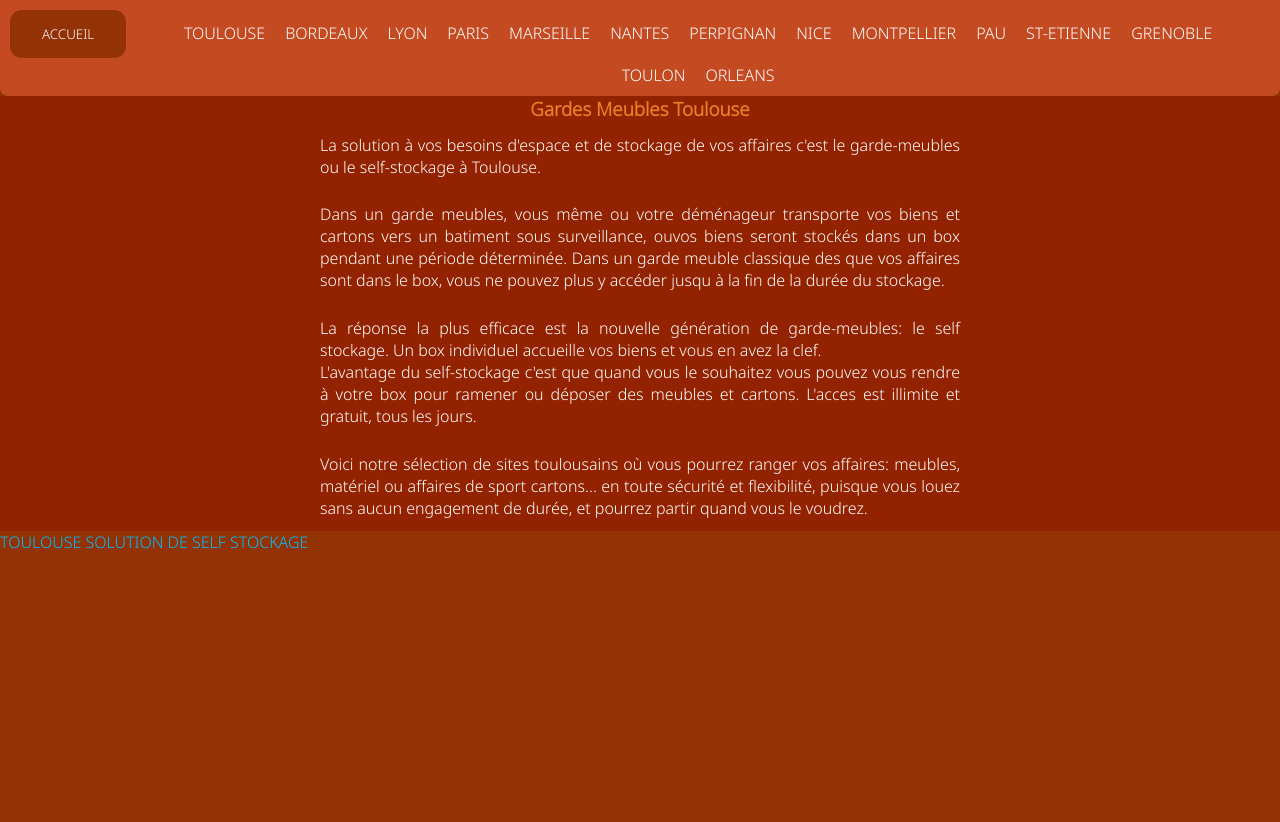
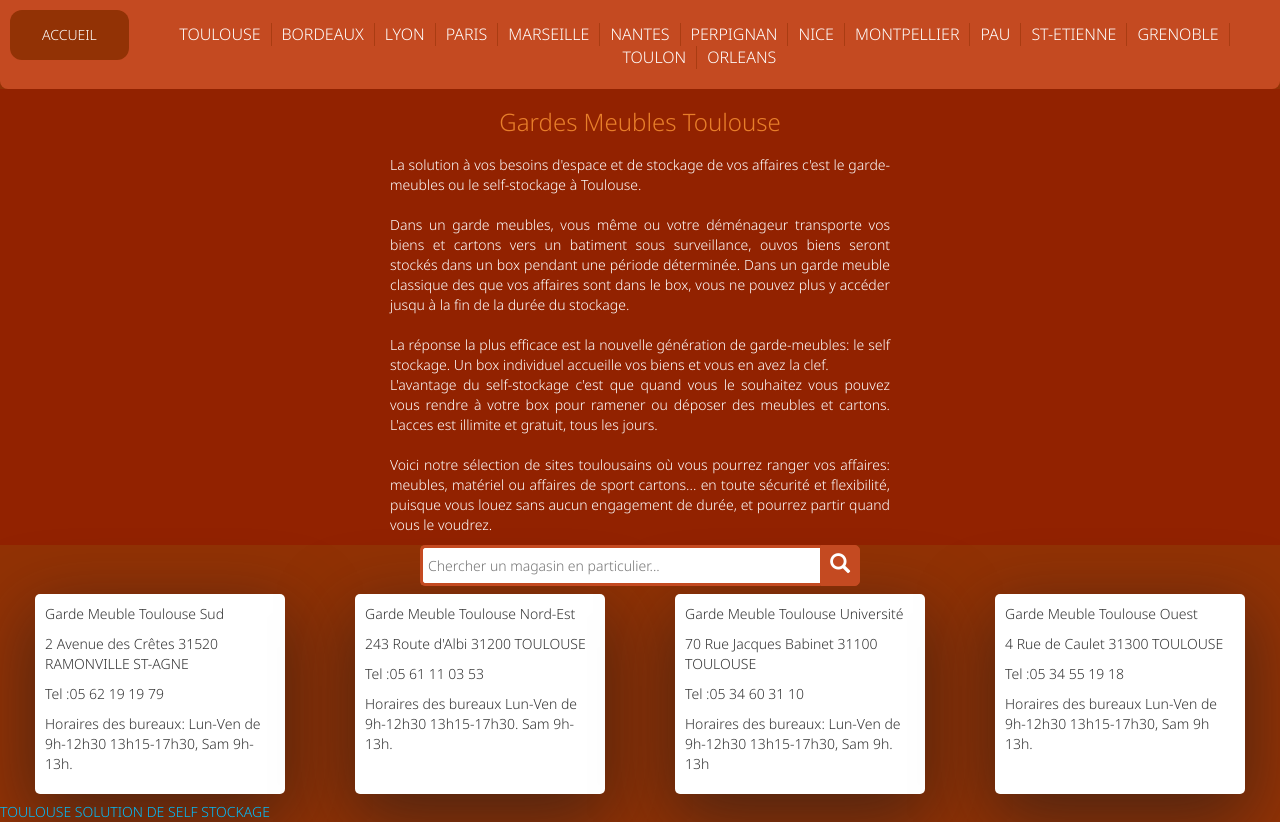
Before and after one commit to GraduationBear/Candidature_Annexx, a plain HTML site: page index.html in a window 1280 px wide. Before the commit the page ends 800 px from the top, so only its background shows below. Drawn offline with nearby package versions, Linux system fonts and the light colour scheme.

Commit message:
ajout de la feature de recherche avec Ajax en js natif

```diff
--- a/app.js
+++ b/app.js
@@ -0,0 +1,37 @@
+window.onload=function(){
+    request()
+    var input = document.getElementById("recherche");
+    input.addEventListener('change',request);
+
+    var btnsearch = document.getElementById("btn");
+    btnsearch.addEventListener('click',request);
+
+}
+
+function request(){
+    var input = document.getElementById("recherche");
+    var httprequest = new XMLHttpRequest();
+    httprequest.open('GET','magasins.json');
+    httprequest.onload = function (){
+        var data = JSON.parse(httprequest.responseText);
+        console.log(input.value)
+        renderHTML(data,input.value)
+    };
+    httprequest.send();
+}
+
+
+function renderHTML(data,value){
+    var input = document.getElementById("recherche");
+    var content= document.getElementById("tuiles");
+    content.innerHTML="";
+    var str="";
+    for(let i=0; i<data.length;i++){
+        if(data[i].zone.toLowerCase().includes(value.toLowerCase()) || data[i].cp.toLowerCase().includes(value.toLowerCase())){
+            str+="<div class='tuile'><p>Garde Meuble Toulouse "+data[i].zone+"</p><p>"+data[i].adresse+" "+data[i].cp+"</p><p>Tel :"+data[i].tel+"</p><p>"+data[i].horaire+"</p></div>";
+            console.log(str);
+        }
+        content.innerHTML=str;
+    }
+
+}
--- a/index.html
+++ b/index.html
@@ -1,10 +1,10 @@
 <!DOCTYPE html>
 <html lang="en">
 <head>
-
     <meta charset="UTF-8">
     <title>SELF-STOCKAGE</title>
     <script src="app.js" type="text/javascript"></script>
+    <link rel="stylesheet" href="https://maxcdn.bootstrapcdn.com/bootstrap/3.3.7/css/bootstrap.min.css">
     <link rel="stylesheet" href="style.css">
 </head>
 <body>
@@ -26,11 +26,9 @@
             <li class="nav-element"><a class="nav-link">GRENOBLE</a></li>
             <li class="nav-element"><a class="nav-link">TOULON</a></li>
             <li class="nav-element"><a class="nav-link">ORLEANS</a></li>
-
         </ul>
     </nav>
 </header>
-
 <main>
     <div class="presentation">
         <h3>Gardes Meubles Toulouse</h3>
@@ -60,6 +58,15 @@
     </div>
     <div class="magasins">
 
+        <div class="search">
+            <input class="searchinput" placeholder="Chercher un magasin en particulier..." id="recherche">
+            <button id="btn" class="searchbutton">
+                <i class="glyphicon glyphicon-search"></i>
+
+            </button>
+        </div>
+        <div id="tuiles">
+        </div>
     </div>
 </main>
 <footer>
--- /dev/null
+++ b/magasins.json
@@ -0,0 +1,30 @@
+[
+  {
+    "zone": "Sud",
+    "cp": "31520 RAMONVILLE ST-AGNE",
+    "adresse": "2 Avenue des Crêtes",
+    "tel": "05 62 19 19 79",
+    "horaire": "Horaires des bureaux:\nLun-Ven de 9h-12h30\n13h15-17h30, Sam 9h-\n13h."
+  },
+  {
+    "zone": "Nord-Est",
+    "cp": "31200 TOULOUSE",
+    "adresse": "243 Route d'Albi",
+    "tel": "05 61 11 03 53",
+    "horaire": "Horaires des bureaux\nLun-Ven de 9h-12h30\n13h15-17h30. Sam 9h-\n13h."
+  },
+  {
+    "zone": "Université" ,
+    "cp": "31100 TOULOUSE",
+    "adresse": "70 Rue Jacques Babinet",
+    "tel" : "05 34 60 31 10",
+    "horaire":"Horaires des bureaux:\nLun-Ven de 9h-12h30\n13h15-17h30, Sam 9h.\n13h"
+  },
+  {
+    "zone": "Ouest",
+    "cp": "31300 TOULOUSE",
+    "adresse": "4 Rue de Caulet",
+    "tel": "05 34 55 19 18",
+    "horaire": "Horaires des bureaux\nLun-Ven de 9h-12h30\n13h15-17h30, Sam 9h\n13h."
+  }
+]
--- a/style.css
+++ b/style.css
@@ -10,6 +10,8 @@ body{
     background-color: #923205;
 }
 
+
+
 .nav-bar{
     display: flex;
     flex-direction: row;
@@ -19,6 +21,7 @@ body{
     background-color: #c44a21;
     border-bottom-left-radius: 8px;
     border-bottom-right-radius: 8px;
+
 }
 
 .nav-bar button{
@@ -31,6 +34,12 @@ body{
     display: inline-block;
     border-radius: 12px;
     cursor: pointer;
+    transition: all 0.4s cubic-bezier(.84,.21,.23,.76);
+}
+
+.nav-bar button:hover{
+    color: #e87f2a;
+    background-color: #852e03;
 }
 
 .nav-list{
@@ -40,22 +49,30 @@ body{
     align-items: center;
     justify-content: center;
     list-style-type: none;
-    gap: 20px;
-    margin: 0 20px;
-
+    font-size: 16px;
 }
 
 .nav-link:hover{
-    opacity: 0.3;
+    color: #e87f2a;
+    text-decoration: none;
 }
 
 .nav-link{
     transition: all 0.4s cubic-bezier(.84,.21,.23,.76);
     color:white;
+    text-decoration: none;
+
+
 }
 
 .nav-element{
     cursor: pointer;
+    border-right: 1px solid rgba(146, 50, 5, 0.53);
+    padding: 0 10px;
+}
+.nav-element:last-child{
+    cursor: pointer;
+    border-right: 0;
 }
 
 .presentation{
@@ -70,14 +87,61 @@ body{
 }
 
 .presentation p{
-
     color:white;
     text-align: justify;
-    width: 40rem;
-    margin:1%;
+    width: 500px;
+    margin:10px;
 }
 
 
+
+
+#tuiles{
+    display: flex;
+    justify-content: space-around;
+    flex-wrap: wrap;
+}
+
+.tuile{
+    border-radius: 5px;
+    margin:8px;
+    width: 250px;
+
+    padding:10px;
+    background-color: white;
+    box-shadow: rgba(26, 26, 26, 0.56) 0px 22px 70px 4px;
+}
+
+
+.search{
+    width: 100%;
+    position: relative;
+    display: flex;
+    justify-content: center;
+
+}
+
+.searchinput{
+    width:400px;
+    height: 41px;
+    border: 3px solid #c44a21;
+    border-radius: 5px 0 0 5px;
+    border-right: none;
+    padding: 5px;
+    outline: none;
+}
+
+.searchbutton{
+    width: 40px;
+    height: 41px;
+    border: 1px solid #c44a21;
+    background: #c44a21;
+    text-align: center;
+    color: #fff;
+    border-radius: 0 5px 5px 0;
+    cursor: pointer;
+    font-size: 20px;
+}
 
 footer a{
     color: deepskyblue;
```
